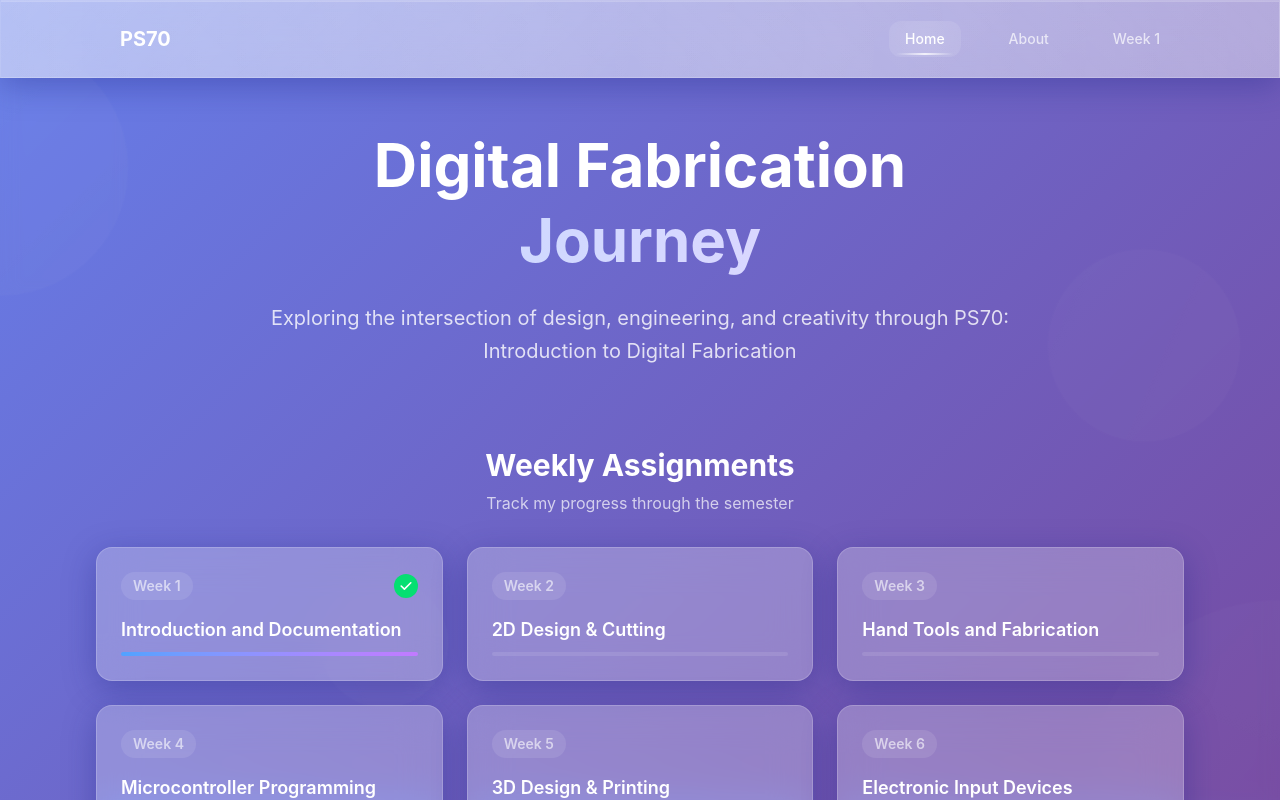
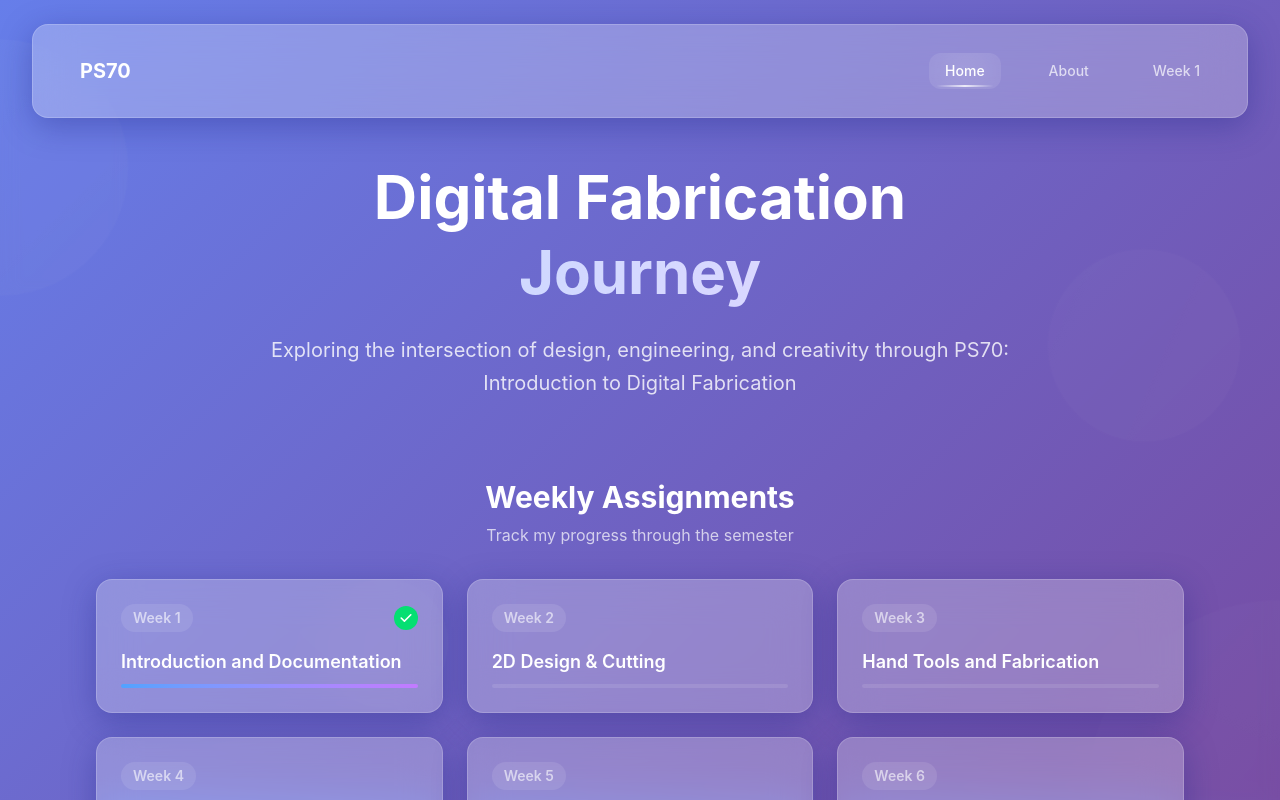
Before and after one commit to mmattyV/ps70-website, a Next.js app: page / in a window 1280 px wide. Shown: the top 800 px of the page. Built offline with nearby package versions, Linux system fonts and the light colour scheme.

Commit message:
fix: style

```diff
--- a/src/app/layout.tsx
+++ b/src/app/layout.tsx
@@ -38,7 +38,7 @@ export default function RootLayout({
         </div>
 
         <Navigation />
-        <main className="min-h-screen pt-20 pb-4 relative z-10">
+        <main className="min-h-screen pt-28 pb-4 relative z-10">
           {children}
         </main>
         <Footer />
--- a/src/components/Navigation.tsx
+++ b/src/components/Navigation.tsx
@@ -13,9 +13,10 @@ const Navigation = () => {
   ];
 
   return (
-    <nav className="nav-glass fixed top-0 left-0 right-0 w-full z-50">
-      <div className="max-w-6xl mx-auto px-6 sm:px-8 lg:px-10">
-        <div className="flex justify-between items-center py-4">
+    <nav className="fixed top-0 left-0 right-0 w-full z-50 mt-6">
+      <div className="glass-card mx-4 sm:mx-6 lg:mx-8 p-6 rounded-2xl">
+        <div className="max-w-6xl mx-auto">
+          <div className="flex justify-between items-center">
             <Link href="/" className="text-xl font-bold text-white hover:text-blue-200 transition-colors">
               PS70
             </Link>
@@ -36,6 +37,7 @@ const Navigation = () => {
             </div>
           </div>
         </div>
+      </div>
     </nav>
   );
 };
```
Lines whose indentation alone changed are shown as unchanged.
